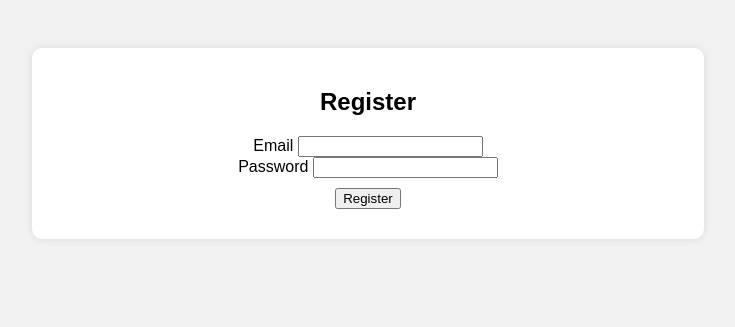
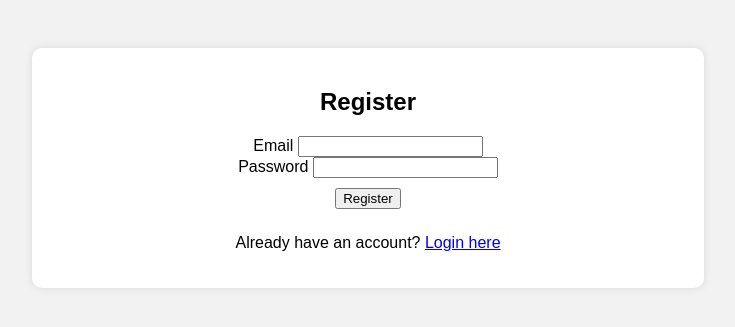
Before and after one commit to TgkCapture/welfare_system, a Flask app: page /register in a window 1280 px wide. Shown: the top 327 px of the page, without its empty margins (272-1007 px from the left). Run offline with Flask 3, Linux system fonts and the light colour scheme.

Commit message:
Feat: inlude links for loin and register

```diff
--- a/app/templates/login.html
+++ b/app/templates/login.html
@@ -8,4 +8,7 @@
     {{ form.password.label }} {{ form.password() }}<br>
     {{ form.submit() }}
 </form>
+<p style="margin-top: 15px;">
+    Don't have an account? <a href="{{ url_for('auth.register') }}">Register here</a>
+</p>
 {% endblock %}
--- a/app/templates/register.html
+++ b/app/templates/register.html
@@ -8,4 +8,7 @@
     {{ form.password.label }} {{ form.password() }}<br>
     {{ form.submit() }}
 </form>
+<p style="margin-top: 15px;">
+    Already have an account? <a href="{{ url_for('auth.login') }}">Login here</a>
+</p>
 {% endblock %}
```
